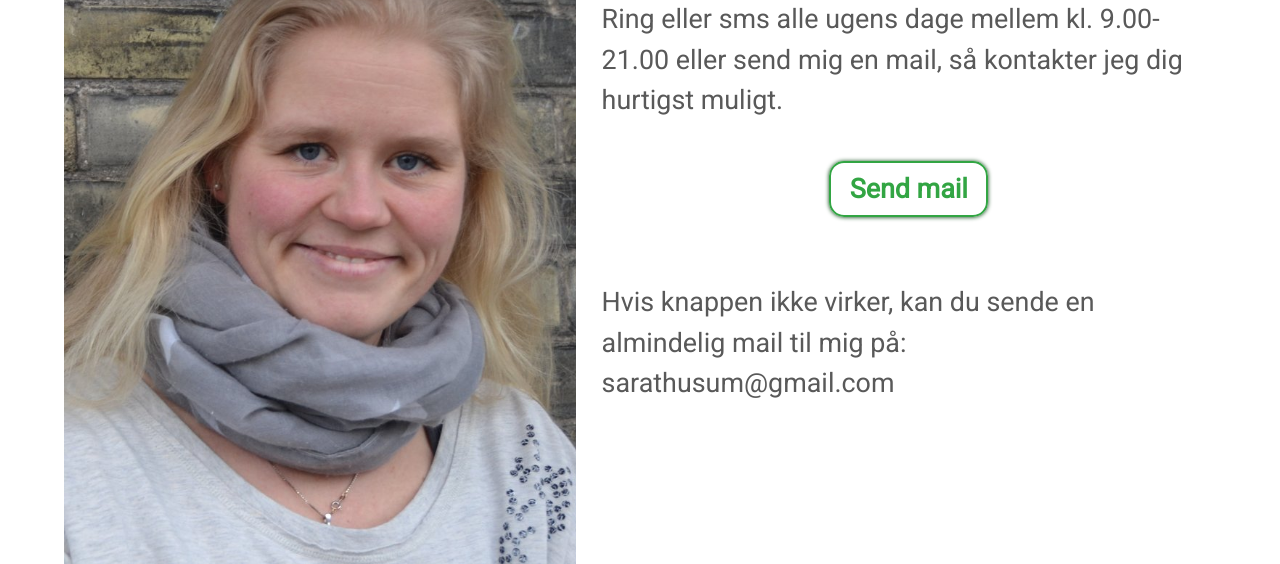
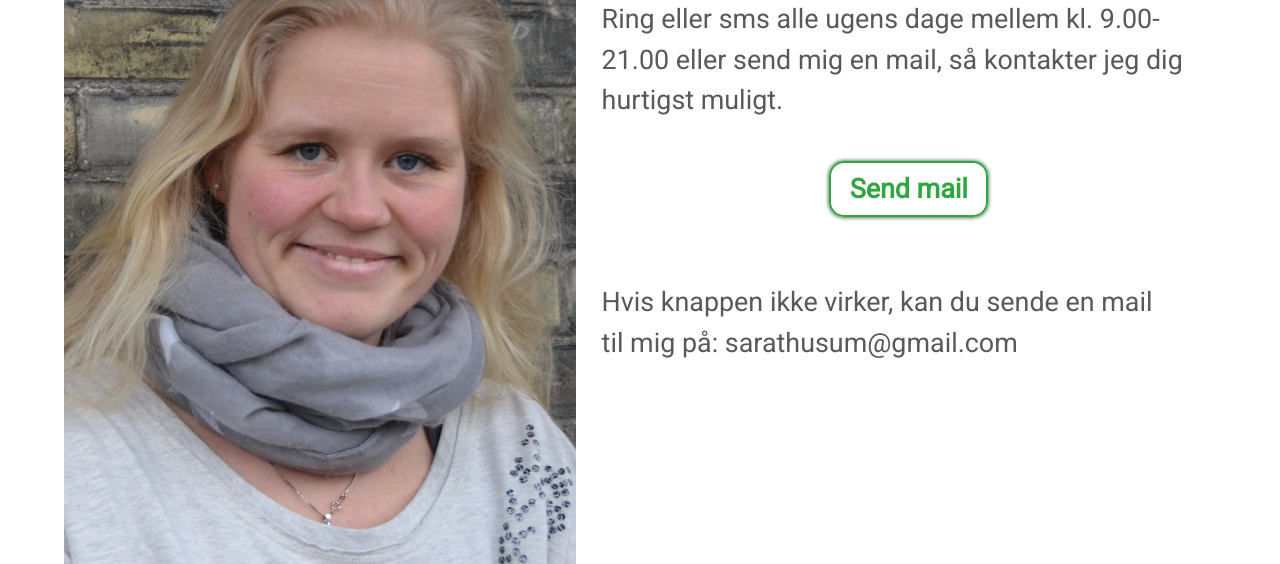
Before and after one commit to SaraTolstrupHusum/DinComputerven, a plain HTML site: page kontakt.html in a window 1280 px wide. Shown: the part 341-905 px from the top of the page. Drawn offline with nearby package versions, Linux system fonts and the light colour scheme.

Commit message:
text fix

```diff
--- a/kontakt.html
+++ b/kontakt.html
@@ -59,7 +59,7 @@
                 <a id="mailButton" href="mailto:sarathusum@gmail.com?subject=Min%20IT%20driller!&body=Jeg%20har%20brug%20for%20hjælp%20til..." target="_blank">Send mail</a>
               </div>
               <div class="pageText">
-                <p id= "pageText"> <br>Hvis knappen ikke virker, kan du sende en almindelig mail til mig på: sarathusum@gmail.com</p>
+                <p id= "pageText"> <br>Hvis knappen ikke virker, kan du sende en mail til mig på: sarathusum@gmail.com</p>
               </div>
             </div>
         </div>
```
